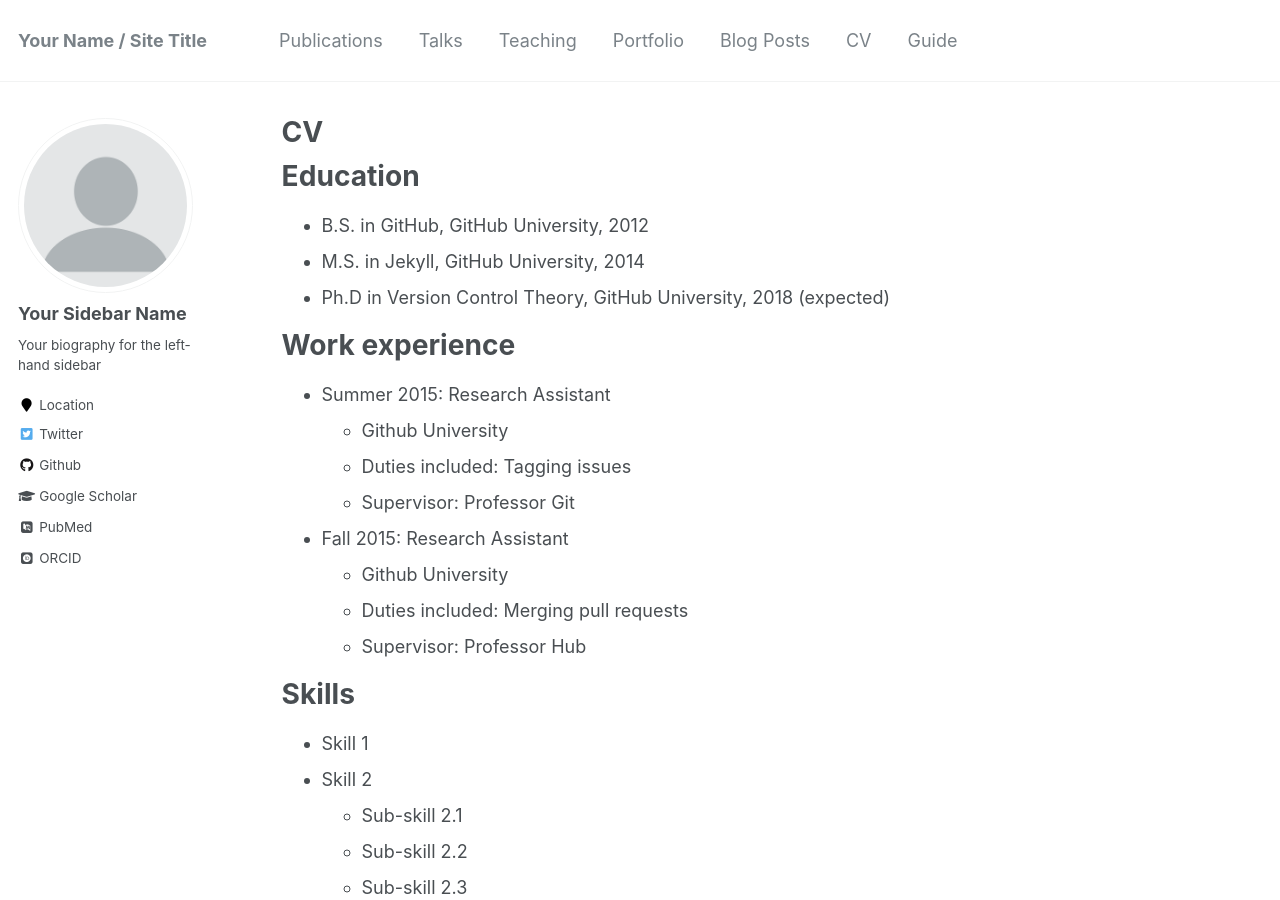
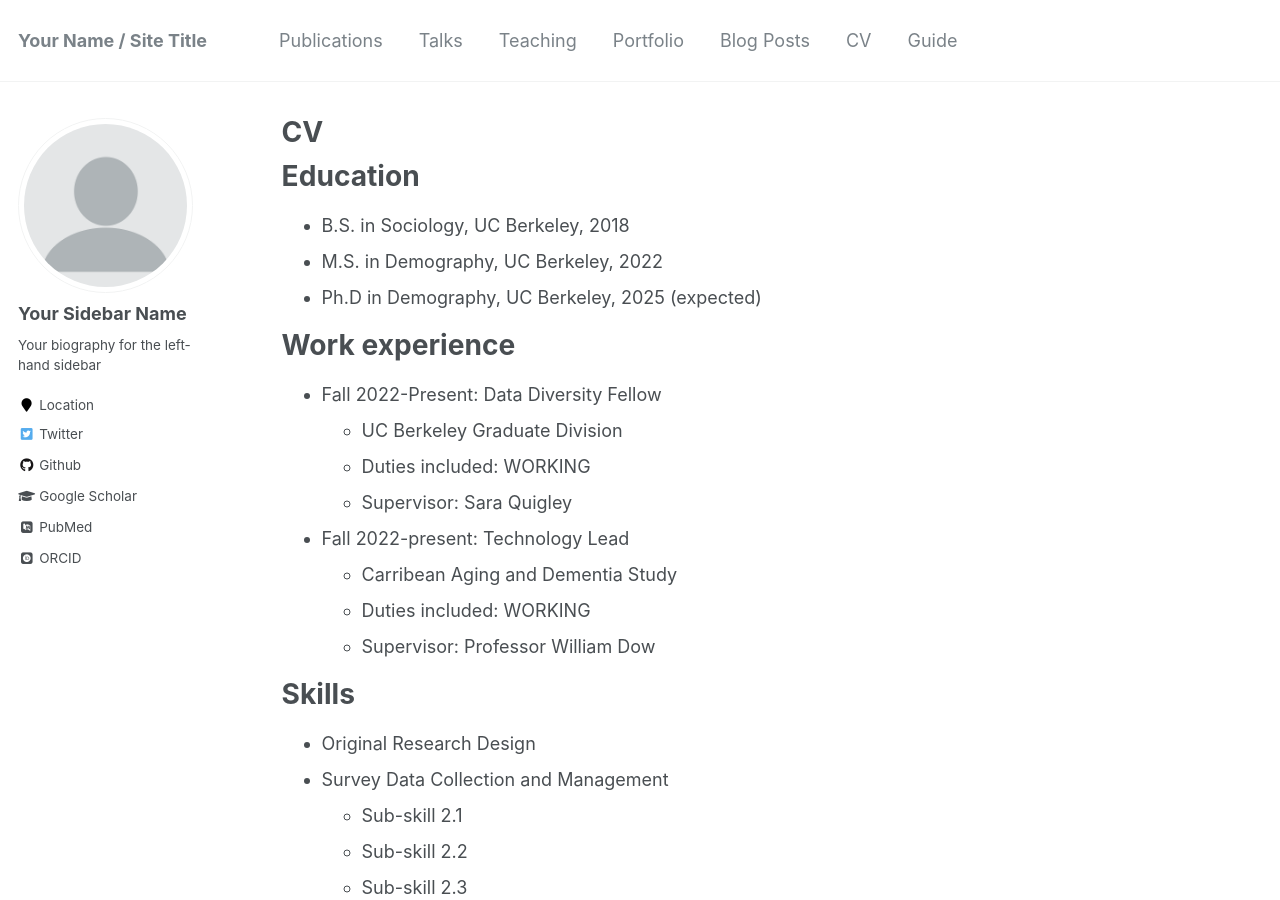
Before and after one commit to chrissoria/chrissoria.github.io, a Jekyll site: the page built from _pages/cv.md, in a window 1280 px wide and 900 px high. Built offline with Jekyll 4.4.1, drawn with Linux system fonts in a browser that asks for light colours; some web fonts are replaced.

Commit message:
updated the CV

```diff
--- a/_pages/cv.md
+++ b/_pages/cv.md
@@ -11,26 +11,26 @@
 
 Education
 ======
-* B.S. in GitHub, GitHub University, 2012
-* M.S. in Jekyll, GitHub University, 2014
-* Ph.D in Version Control Theory, GitHub University, 2018 (expected)
+* B.S. in Sociology, UC Berkeley, 2018
+* M.S. in Demography, UC Berkeley, 2022
+* Ph.D in Demography, UC Berkeley, 2025 (expected)
 
 Work experience
 ======
-* Summer 2015: Research Assistant
-  * Github University
-  * Duties included: Tagging issues
-  * Supervisor: Professor Git
+* Fall 2022-Present: Data Diversity Fellow
+  * UC Berkeley Graduate Division
+  * Duties included: WORKING
+  * Supervisor: Sara Quigley
 
-* Fall 2015: Research Assistant
-  * Github University
-  * Duties included: Merging pull requests
-  * Supervisor: Professor Hub
+* Fall 2022-present: Technology Lead
+  * Carribean Aging and Dementia Study
+  * Duties included: WORKING
+  * Supervisor: Professor William Dow
 
 Skills
 ======
-* Skill 1
-* Skill 2
+* Original Research Design
+* Survey Data Collection and Management
   * Sub-skill 2.1
   * Sub-skill 2.2
   * Sub-skill 2.3
```
Also changed, not shown: 1 other file.
